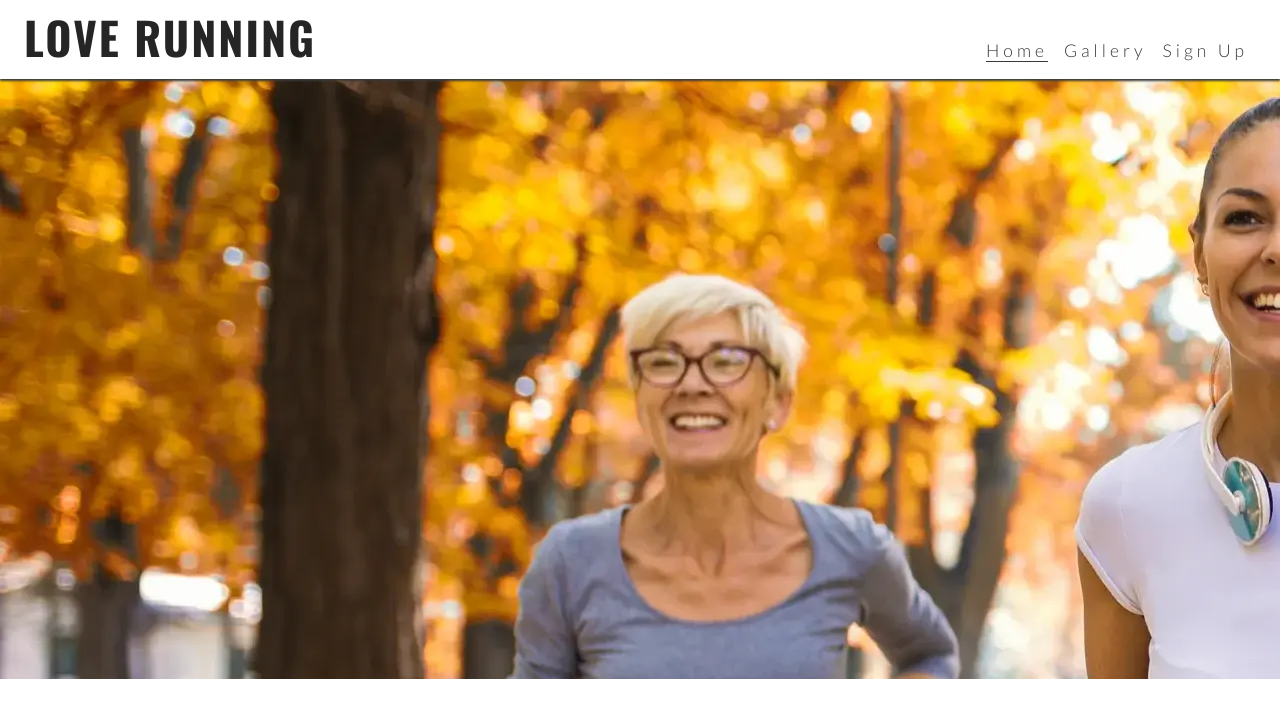
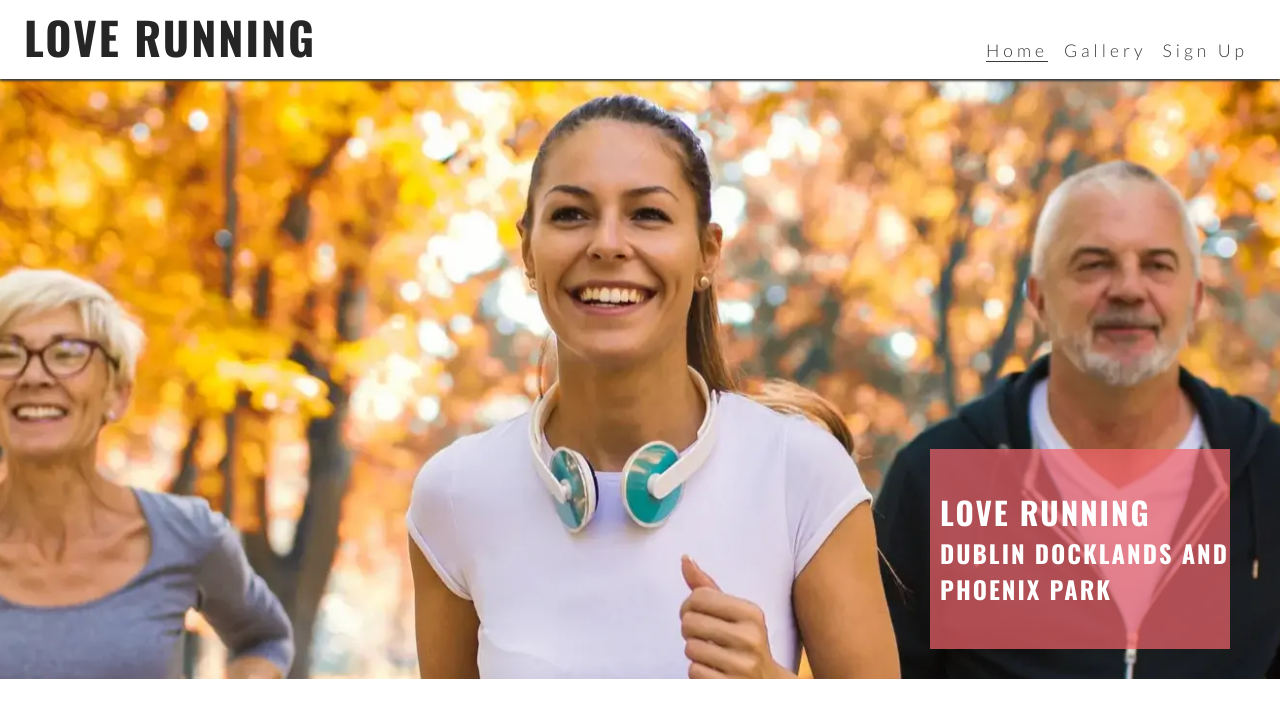
Before and after one commit to Vivian5pdev/love-running, a plain HTML site: page index.html in a window 1280 px wide. Shown: the top 728 px of the page. Drawn offline with nearby package versions, Linux system fonts and the light colour scheme.

Commit message:
added and styled cover text

```diff
--- a/assets/css/style.css
+++ b/assets/css/style.css
@@ -18,6 +18,13 @@ body {
     font-family: 'Lato', sans-serif;
 }
 
+h1, h2, h3 {
+    font-family: 'Oswald', sans-serif;
+    text-transform: uppercase;
+    letter-spacing: 2px;
+    color: #252525;
+}
+
 /* Header */
 header {
     background-color: #ffffff;
@@ -36,12 +43,7 @@ header a {
     color: inherit;
 }
 
-h1 {
-    font-family: 'Oswald', sans-serif;
-    text-transform: uppercase;
-    letter-spacing: 2px;
-    color: #252525;
-}
+
 
 #menu {
     font-size: 110%;
@@ -92,9 +94,24 @@ main {
 #hero {
     height: 600px;
     width: 100%;
-    background : url(../images/hero-image.webp)
+    background : url(../images/hero-image.webp) no-repeat center center/cover;
+    position: relative;
 }
 
+
+#cover-text {
+    background-color: rgba(241, 100, 107, .7);
+    font-size: 130%;
+    position: absolute;
+    bottom: 30px;
+    width: 80%;
+    min-height: 200px;
+    padding-top: 40px;
+    padding-left: 10px;
+}
+
+#cover-text > h2, #cover-text > h3 { color: #ffffff;
+}
 /* Footer */
 footer {
 
@@ -153,4 +170,9 @@ footer {
     #menu a:hover{
         border-bottom: 1px solid #3a3a3a;
     }
+
+    #cover-text {
+        width: 300px;
+        right: 50px;
+    }
 }
--- a/index.html
+++ b/index.html
@@ -40,8 +40,14 @@
 
     <!-- Main content -->
     <main>
-    <section id ="hero"></section>
-    </main>
+        <section id ="hero">
+          <div id="cover-text">
+            <h2>Love Running</h2>
+            <h3>Dublin Docklands and Phoenix Park</h3>
+          </div>
+        </section>
+     </main>
+
 
     <!-- Footer -->
     <footer>
```
